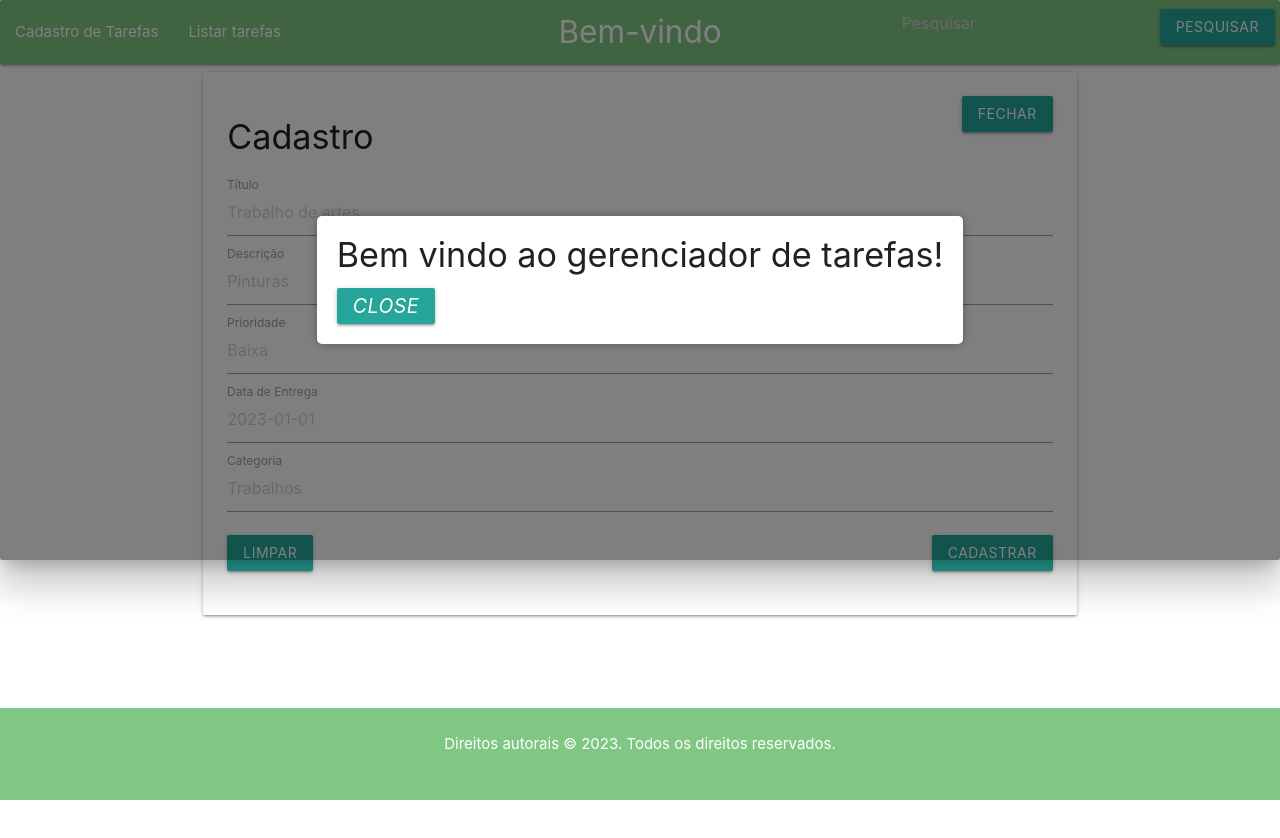
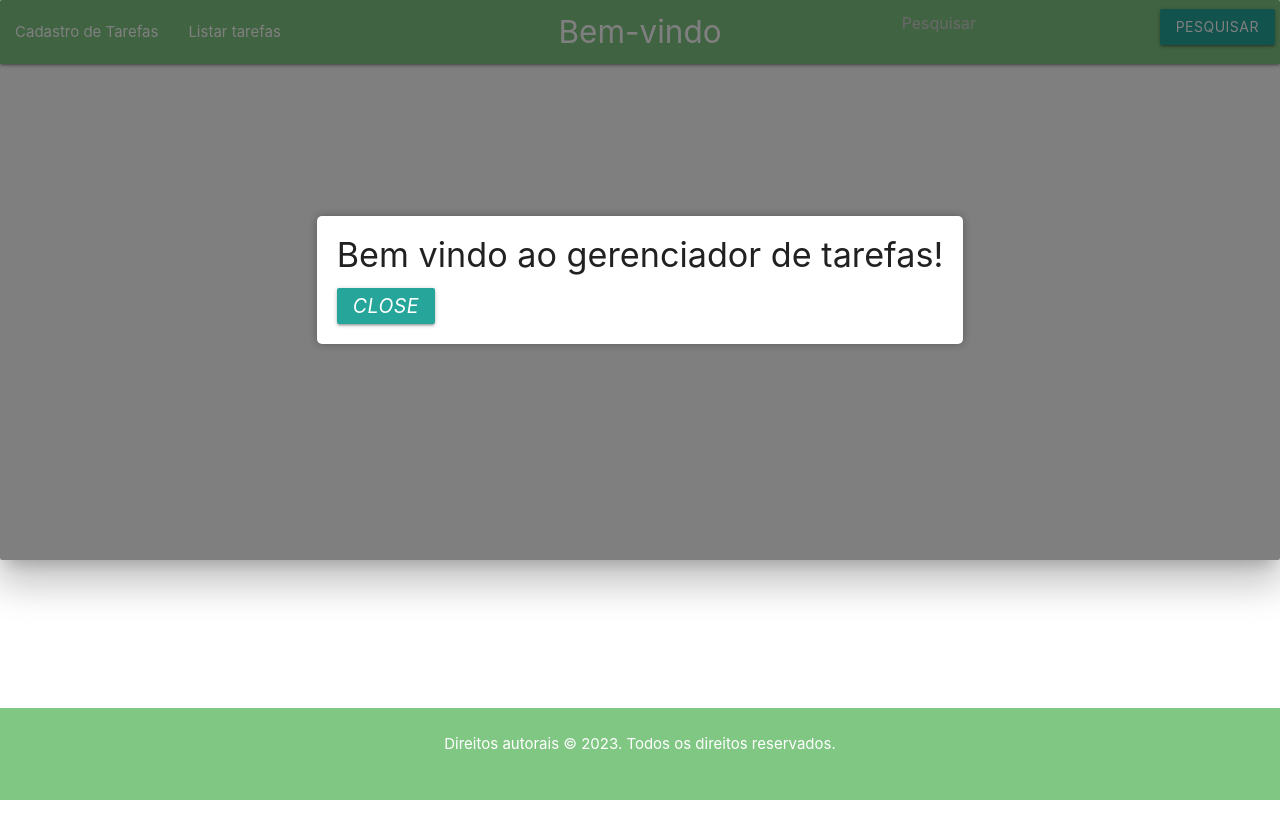
Before and after one commit to MateusPalugan/study-tasker, an Angular app: page /task-form/1 in a window 1280 px wide. Shown: the top 838 px of the page. After the commit the page ends 800 px from the top, so only its background shows below. Built offline with nearby package versions, Linux system fonts and the light colour scheme; data requests are answered from the project's data file.

Commit message:
remove localstorage

```diff
--- a/db.json
+++ b/db.json
@@ -1,12 +1,12 @@
 {
   "tasks": [
     {
-      "titulo": "Historia de roma",
-      "descricao": "aaa",
-      "prioridade": "sss",
+      "titulo": "d",
+      "descricao": "sd",
+      "prioridade": "d",
       "dataEntrega": "2023-12-10",
-      "categoria": "aaa",
-      "id": "baf418c1-539f-4102-bdb5-6a5fcbdd1d93"
+      "categoria": "sda",
+      "id": "56ec7a50-c827-47f2-a5fe-840dc117b530"
     }
   ],
   "posts": [
--- a/src/app/task-form/task-form.component.ts
+++ b/src/app/task-form/task-form.component.ts
@@ -17,7 +17,7 @@ export class TaskFormComponent implements OnInit , AfterViewInit {
 
 
   ngOnInit() {
-    this.taskService.loadTasksFromLocalStorage();
+
 
     this.route.params.subscribe(params => {
       const taskId = params['id'];
--- a/src/app/task.service.ts
+++ b/src/app/task.service.ts
@@ -10,22 +10,7 @@ export class TaskService {
 
   constructor() {
     this.loadTasksFromApi();
-    this.loadTasksFromLocalStorage();
   }
-
-  loadTasksFromLocalStorage() {
-    const tasksString = localStorage.getItem('tasks');
-    if (tasksString) {
-      this.tasks = JSON.parse(tasksString);
-    }
-  }
-
-  private saveTasksToLocalStorage() {
-    localStorage.setItem('tasks', JSON.stringify(this.tasks));
-  }
-
-  //Fazer requisições a API com tratamento da resposta com Promises
-  //Cadastrar uma entidade no JSON Server.
 
   async loadTasksFromApi() {
     try {
@@ -44,7 +29,6 @@ export class TaskService {
   addTask(task: Task) {
     const taskWithId = { ...task, id: uuidv4() };
     this.tasks.push(taskWithId);
-    this.saveTasksToLocalStorage();
     this.createTaskOnApi(taskWithId); // Chama a função para criar a tarefa na API
   }
 
@@ -78,7 +62,6 @@ export class TaskService {
     const index = this.tasks.findIndex(task => task.id === taskId);
     if (index !== -1) {
       this.tasks.splice(index, 1);
-      this.saveTasksToLocalStorage();
       this.deleteTaskOnApi(taskId); // Chama a função para deletar a tarefa da API
     }
   }
@@ -105,7 +88,6 @@ export class TaskService {
     const index = this.tasks.findIndex(t => t.id === task.id);
     if (index !== -1) {
       this.tasks[index] = task;
-      this.saveTasksToLocalStorage();
       this.updateTaskOnApi(task); // Chama a função para atualizar a tarefa na API
     }
   }
--- a/src/index.html
+++ b/src/index.html
@@ -3,7 +3,7 @@
 <head>
   <meta charset="utf-8">
   <title>StudyTasker</title>
-  <base href="/">
+  <base href="#">
   <meta name="viewport" content="width=device-width, initial-scale=1">
   <link rel="icon" type="image/x-icon" href="favicon.ico">
 </head>
```
